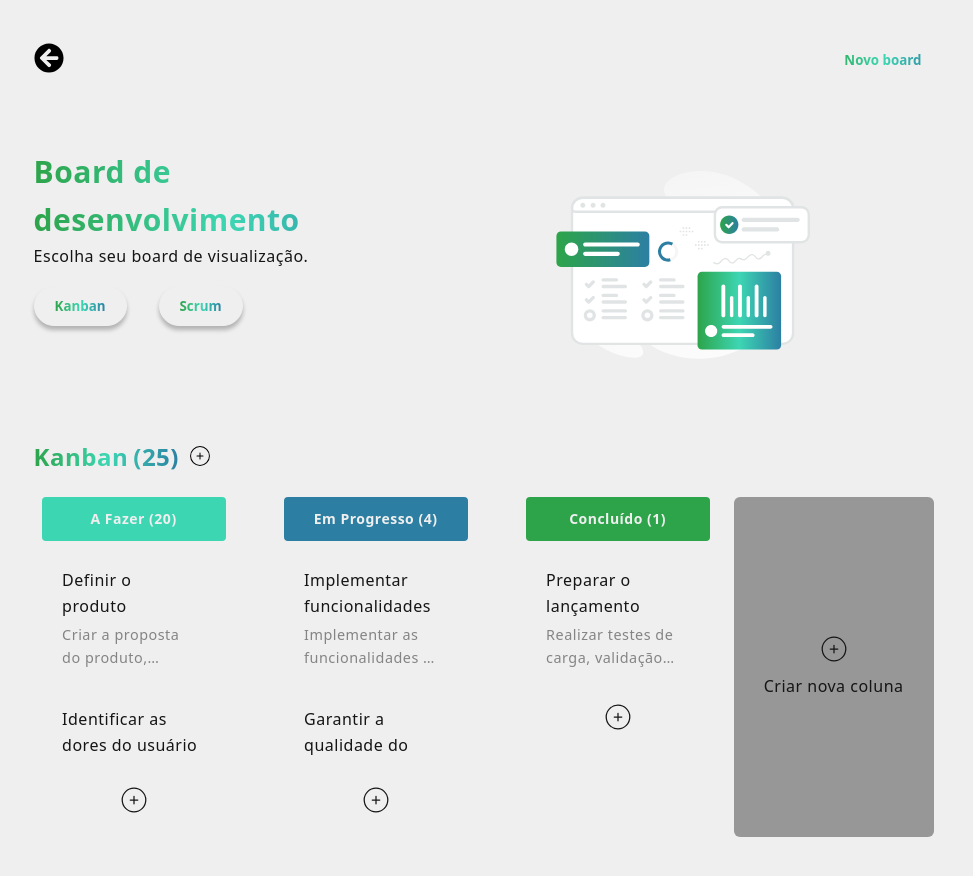
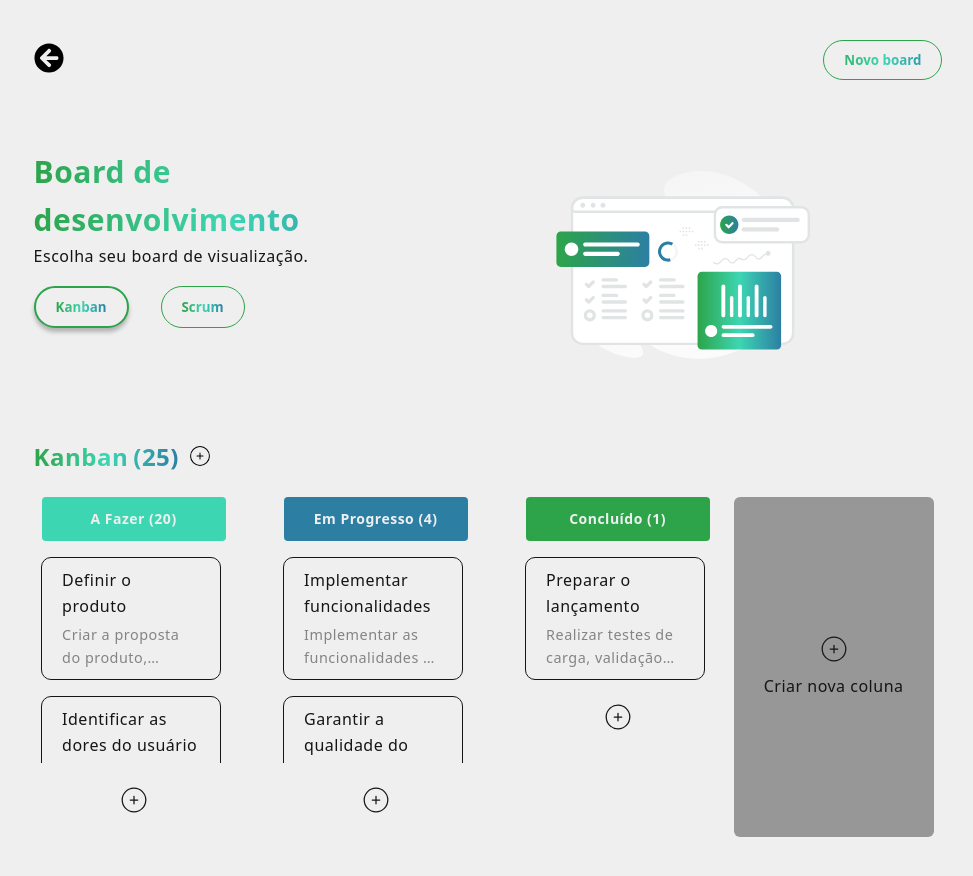
Before and after one commit to eliscmattosinho/Board-de-Desenvolvimento, a React (Create React App) app: page /development-board/boards in a window 1280 px wide. Shown: the top 876 px of the page, without its empty margins (152-1125 px from the left). Built offline with nearby package versions, Linux system fonts and the light colour scheme.

Commit message:
feat(dark-mode): previous changes

```diff
--- a/src/App.css
+++ b/src/App.css
@@ -64,9 +64,7 @@ a {
 }
 
 .btn-project {
-  border: 1px solid #efefef;
   font-weight: 700;
-  box-shadow: 0px 4px 4px rgba(0, 0, 0, 0.25);
 }
 
 .title-thematic {
@@ -85,6 +83,10 @@ a {
     -webkit-text-fill-color: transparent;
     background-clip: text;
     text-fill-color: transparent;
+}
+
+.btn-thematic.light {
+  border: 1px solid #2DA44A;
 }
 
 .btn-project:hover {
--- a/src/components/Board/BoardControls.jsx
+++ b/src/components/Board/BoardControls.jsx
@@ -4,13 +4,13 @@ function BoardControls({ activeView, setActiveView }) {
   return (
     <div className="btns-block">
       <button
-        className={`btn btn-project btn-board btn-kanban ${activeView === "kanban" ? "active" : ""}`}
+        className={`btn btn-project light btn-board light btn-kanban ${activeView === "kanban" ? "active" : ""}`}
         onClick={() => setActiveView("kanban")}
       >
         <p className="title-thematic">Kanban</p>
       </button>
       <button
-        className={`btn btn-project btn-board btn-scrum ${activeView === "scrum" ? "active" : ""}`}
+        className={`btn btn-project light btn-board light btn-scrum ${activeView === "scrum" ? "active" : ""}`}
         onClick={() => setActiveView("scrum")}
       >
         <p className="title-thematic">Scrum</p>
--- a/src/components/Column/AddColIndicator/AddColumnIndicator.css
+++ b/src/components/Column/AddColIndicator/AddColumnIndicator.css
@@ -33,8 +33,12 @@
   width: 1px;
   top: 0;
   bottom: 0;
+  background-color: #151515;
+  opacity: 0.7;
+}
+
+.col-line.dark {
   background-color: #efefef;
-  opacity: 0.7;
 }
 
 .col-line:first-child {
@@ -57,11 +61,19 @@
 .add-col-container>svg {
   position: relative;
   z-index: 1000;
-  color: #efefef;
+  color: #151515;
   transition: color 0.2s ease;
 }
 
+.add-col-container.dark>svg {
+  color: #efefef;
+}
+
 .add-col-container:hover>svg {
+  color: #3c3c3c;
+}
+
+.add-col-container.dark:hover>svg {
   color: #c7c7c7;
 }
 
--- a/src/components/Column/Column.css
+++ b/src/components/Column/Column.css
@@ -5,7 +5,7 @@
   width: 100%;
   padding: 6px;
   border-radius: 8px;
-  transition: background-color 0.3s ease-in-out;
+  transition: all 0.3s ease-in-out;
 }
 
 .add-task svg {
@@ -14,9 +14,14 @@
 
 .add-task:hover {
   background-color: #aaaaaa3e;
-  border: 1px solid #efefef;
+  border: 1px solid #151515;
   cursor: pointer;
 }
+
+.add-task.dark:hover {
+  border: #efefef;
+}
+
 
 .task-placeholder {
   height: 0;
--- a/src/components/FloatingMenu/FloatingMenu.css
+++ b/src/components/FloatingMenu/FloatingMenu.css
@@ -23,7 +23,7 @@
     display: flex;
     flex-direction: column;
     gap: 6px;
-    background-color: #efefef;
+    background-color: #151515;
     border-radius: 10px;
     padding: 8px;
     box-shadow: 0 4px 12px rgba(0, 0, 0, 0.15);
@@ -38,15 +38,15 @@
     left: -6px;
     width: 12px;
     height: 12px;
-    background-color: #efefef;
+    background-color: #151515;
     transform: rotate(45deg);
     z-index: -1;
 }
 
 .menu-item {
-    background-color: #efefef;
-    border: 1px solid #2f2f2f;
-    color: #141414;
+    background-color: #151515;
+    border: 1px solid #c6c6c6;
+    color: #efefef;
     font-weight: 500;
     padding: 8px 12px;
     border-radius: 6px;
@@ -60,7 +60,13 @@
 }
 
 .menu-item:hover {
-    background: #141414;
+    background: #efefef;
+    color: #151515;
+    transform: none;
+}
+
+.menu-item.dark:hover {
+    background: #151515;
     color: #efefef;
     transform: none;
 }
--- a/src/components/FloatingMenu/FloatingMenu.jsx
+++ b/src/components/FloatingMenu/FloatingMenu.jsx
@@ -43,14 +43,14 @@ function FloatingMenu({ onAddTask, onAddColumn }) {
 
             {open && (
                 <div
-                    className="floating-menu"
+                    className="floating-menu light"
                     onMouseEnter={handleMouseEnter}
                     onMouseLeave={handleMouseLeave}
                 >
-                    <button className="menu-item" onClick={onAddTask}>
+                    <button className="menu-item light" onClick={onAddTask}>
                         Adicionar tarefa
                     </button>
-                    <button className="menu-item" onClick={onAddColumn}>
+                    <button className="menu-item light" onClick={onAddColumn}>
                         Adicionar coluna
                     </button>
                 </div>
--- a/src/pages/Boards.css
+++ b/src/pages/Boards.css
@@ -6,8 +6,23 @@
     background-color: transparent;
 }
 
-.btn-board.active {
+.btn-board {
+    border: 1px solid #2DA44A;
+}
+
+.btn-board.dark.active {
     background: #efefef;
+}
+
+.btn-board.light.active {
+    border: 2px solid #2DA44A;
+    box-shadow: 0px 4px 4px rgba(0, 0, 0, 0.25);
+
+    transition: all 0.3s ease-in-out;
+}
+
+.btn-board:hover {
+    box-shadow: 0px 4px 4px rgba(0, 0, 0, 0.25);
 }
 
 .h3-board-page {
@@ -133,10 +148,14 @@
 
 .item {
     padding: 10px 20px;
-    border: 1px solid #efefef;
+    border: 1px solid #151515;
     border-radius: 10px;
     width: 180px;
     height: auto;
+}
+
+.item.dark {
+    border: #efefef;
 }
 
 .item-title {
--- a/src/pages/Boards.js
+++ b/src/pages/Boards.js
@@ -87,7 +87,7 @@ function Boards() {
           <button onClick={() => navigate("/")} className="back-btn">
             <FaArrowCircleLeft />
           </button>
-          <button className="btn btn-thematic new-board">Novo board</button>
+          <button className="btn btn-thematic light new-board">Novo board</button>
         </div>
 
         <div className="first-section-board">
```
